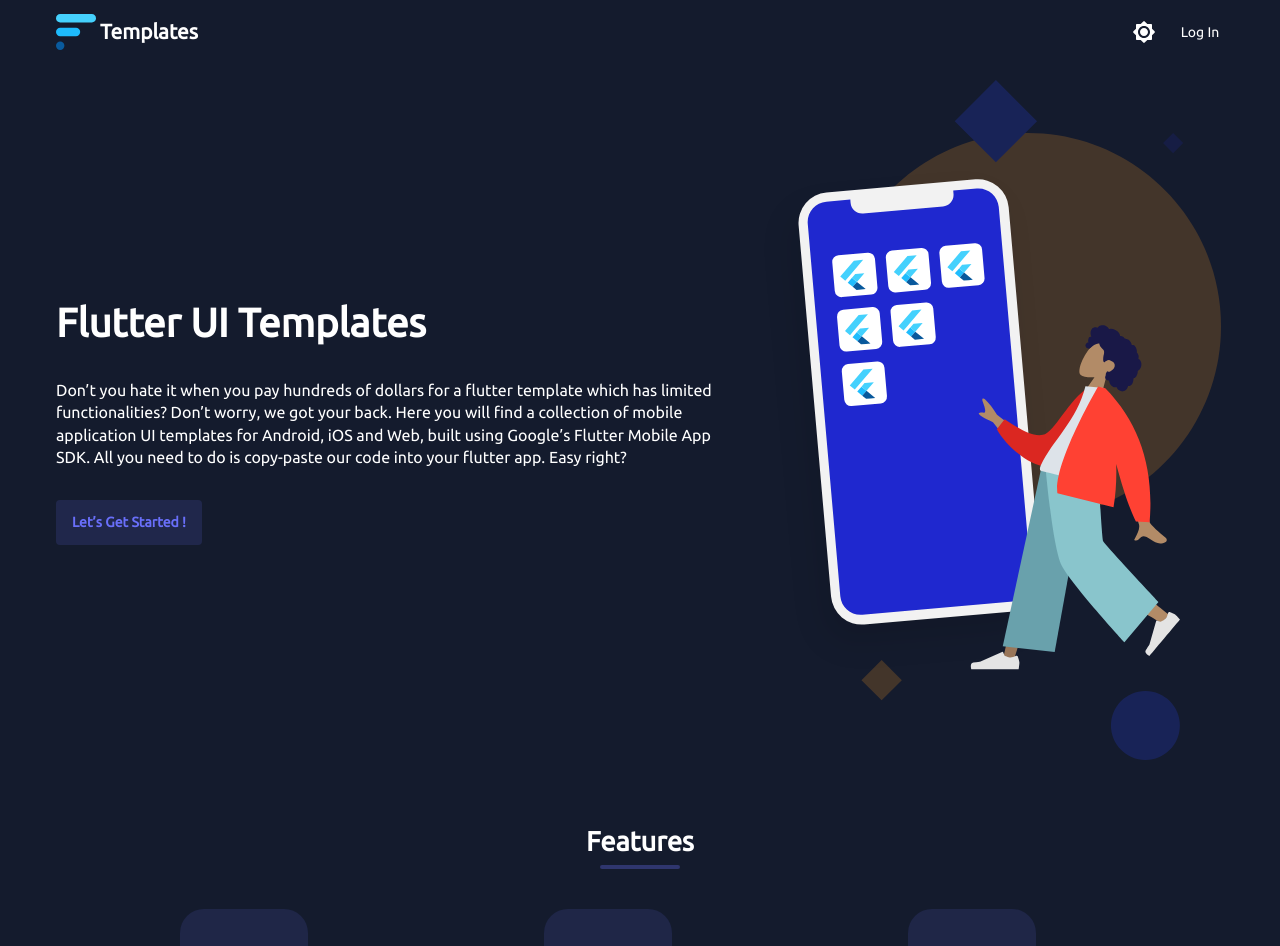
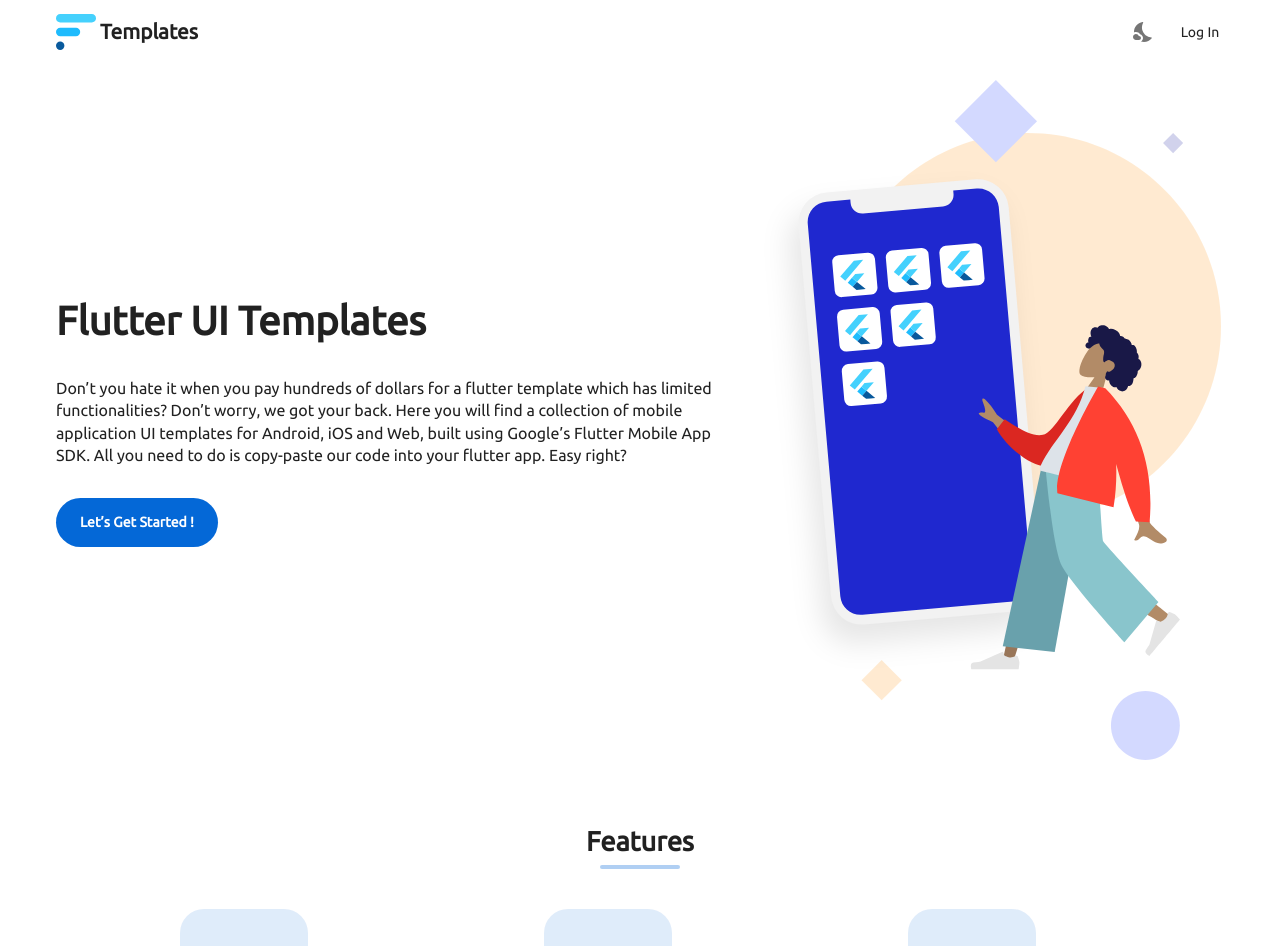
Before and after one commit to bimsina/fluttertemplates.dev, a Next.js app: page / in a window 1280 px wide. Shown: the top 946 px of the page. Built offline with nearby package versions, Linux system fonts and the light colour scheme; no server answers.

Commit message:
minor color changes

```diff
--- a/components/CategoriesList.tsx
+++ b/components/CategoriesList.tsx
@@ -17,7 +17,7 @@
           label="#all"
           component="a"
           color={props.selected === "all" ? "secondary" : "default"}
-          variant="default"
+          variant={props.selected === "all" ? "default" : "outlined"}
           clickable
           style={{
             margin: "4px",
@@ -40,7 +40,11 @@
                 ? "secondary"
                 : "default"
             }
-            variant="default"
+            variant={
+              props.selected.toLowerCase() === val.toLowerCase()
+                ? "default"
+                : "outlined"
+            }
             clickable
             style={{
               margin: "4px",
--- a/components/custom_button.tsx
+++ b/components/custom_button.tsx
@@ -8,10 +8,10 @@
       variant="contained"
       disableElevation
       style={{
-        padding: "10px 16px",
-        borderRadius: "4px",
-        backgroundColor: `${theme.palette.secondary.main}25`,
-        color: theme.palette.secondary.main,
+        padding: "12px 24px",
+        borderRadius: "100px",
+        backgroundColor: `${theme.palette.secondary.main}`,
+        color: "#ffffff",
         textTransform: "capitalize",
         fontWeight: "bold",
       }}
--- a/pages/_app.tsx
+++ b/pages/_app.tsx
@@ -12,7 +12,7 @@
 import React, { useEffect, useMemo, useState } from "react";
 
 function MyApp({ Component, pageProps }: AppProps) {
-  const [darkMode, setDarkMode] = useState<boolean>(true);
+  const [darkMode, setDarkMode] = useState<boolean>(false);
   const icon = darkMode ? <Brightness7Rounded /> : <NightsStayRounded />;
 
   useEffect(() => {
@@ -22,7 +22,7 @@
       jssStyles.parentElement?.removeChild(jssStyles);
     }
 
-    const _item = localStorage.getItem("dark") ?? "true";
+    const _item = localStorage.getItem("dark") ?? "false";
     setDarkMode(JSON.parse(_item));
   }, []);
 
@@ -32,14 +32,14 @@
         palette: {
           type: darkMode ? "dark" : "light",
           primary: {
-            main: darkMode ? "#141b2d" : "#ffffff",
+            main: darkMode ? "#161b22" : "#ffffff",
           },
           secondary: {
-            main: darkMode ? "#696ffa" : "#2270e8",
+            main: darkMode ? "#0468d7" : "#0468d7",
           },
           background: {
-            default: darkMode ? "#141b2d" : "#ffffff",
-            paper: darkMode ? "#1f2940" : "#f1f3f4",
+            default: darkMode ? "#161b22" : "#ffffff",
+            paper: darkMode ? "#0d1117" : "#f1f3f4",
           },
         },
         typography: {
```
Also changed, not shown: 1 other file (tests, documents, lock files or other folders).
